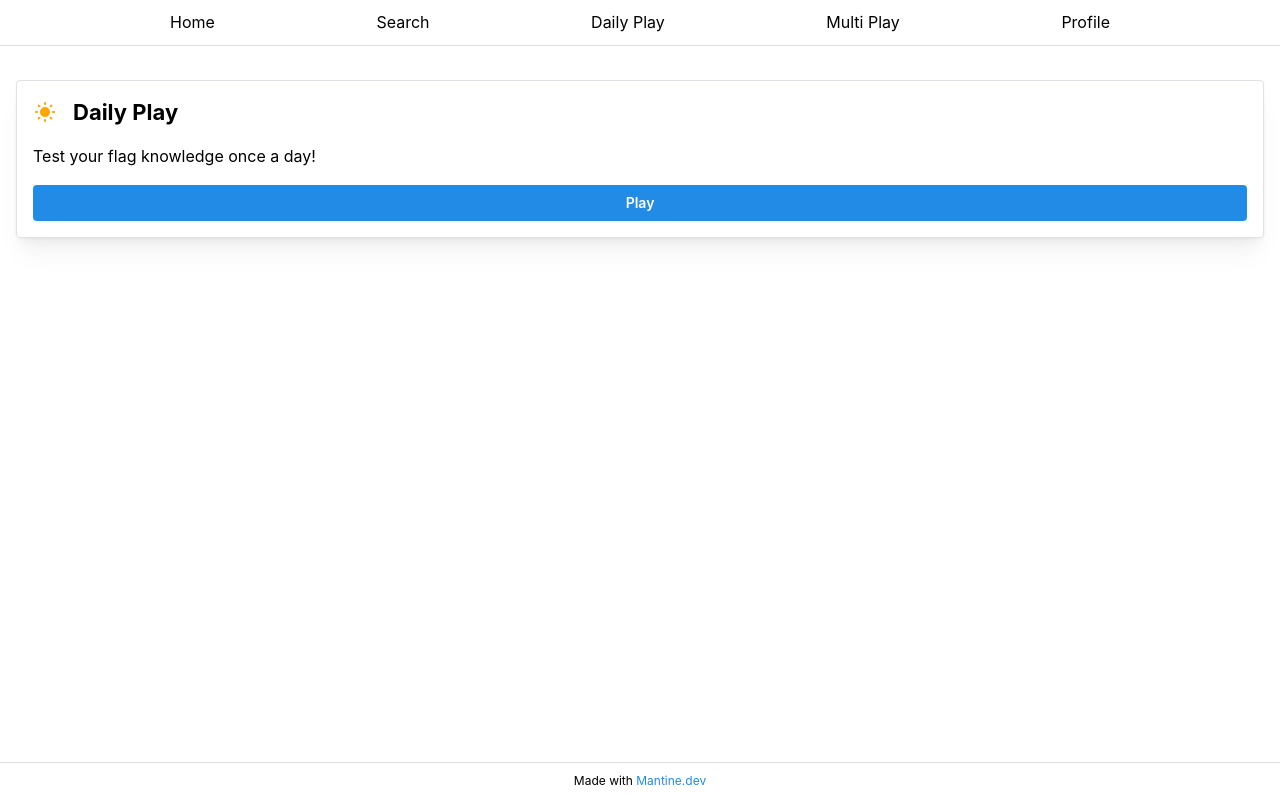
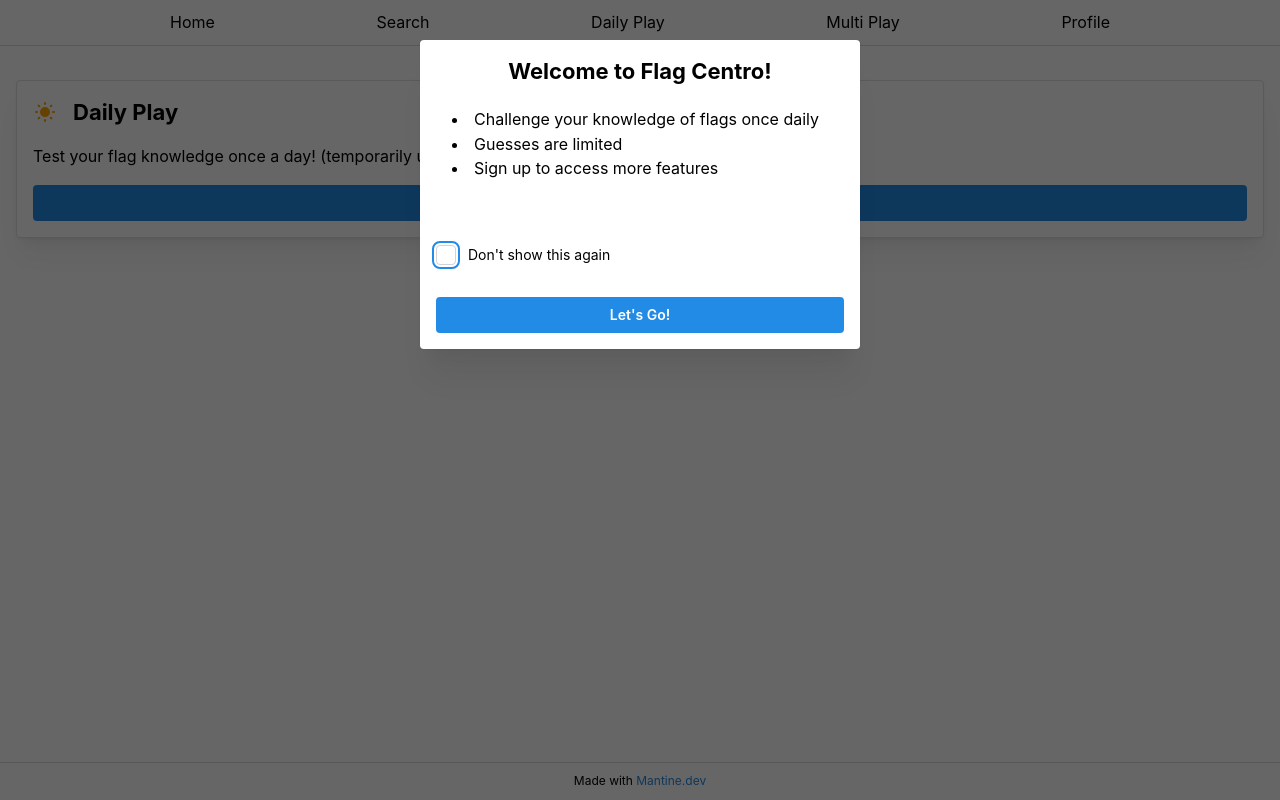
Before and after one commit to Jufrench/flagcentro, a React (Vite) app: page / in a window 1280 px wide. Built offline with nearby package versions, Linux system fonts and the light colour scheme.

Commit message:
Update home w/ local storage welcome modal display, improve search page UI

```diff
--- a/src/components/Home.tsx
+++ b/src/components/Home.tsx
@@ -1,37 +1,123 @@
 // import { useState } from "react";
-import { Stack } from "@mantine/core";
-import { useDisclosure } from "@mantine/hooks";
+import { Button, Checkbox, List, Modal, Stack, Title } from "@mantine/core";
+import { useDisclosure, useLocalStorage } from "@mantine/hooks";
 
-import QuickPlayContent from "./quickplay/QuickPlayContent";
+// import QuickPlayContent from "./quickplay/QuickPlayContent";
 // import StandardQuickPlayCard from "./quickplay/StandardQuickPlayCard";
 // import RegionQuickCard from "./quickplay/RegionQuickCard";
-import DrawerWrapper from "./DrawerWrapper";
+// import DrawerWrapper from "./DrawerWrapper";
 import DailyPlayBanner from "./dailyplay/DailyPlayBanner";
+import { useState } from "react";
 // import QuickPlayModalWrapper from "./quickplay/QuickPlayModalWrapper";
 
 export default function Home() {
-  const [opened, { open, close }] = useDisclosure(false);
+  // const [hasLocalStorage, setHasLocalStorage] = useState<boolean>(false);
+  // const [showWelcomeModal, setShowWelcomeModal] = useLocalStorage<boolean>({
+  //   key: 'show_welcome_modal',
+  //   defaultValue: true
+  // });
+
+  // const [hideWelcomeModal, setHideWelcomeModal] = useLocalStorage<boolean>({
+  //   key: 'hide_welcome_modal',
+  //   defaultValue: false
+  // });
+
+  const [dontShowAgainChecked, setDontShowAgainChecked] = useState<boolean>(false);
+  const [dontShowAgain, setDontShowAgain] = useLocalStorage<boolean>({
+    key: 'dont_show_again',
+    defaultValue: false
+  });
+
+
+  // const [opened, { open, close }] = useDisclosure(false);
+  // const [isDailyPlayOpen, dailyPlayHandlers] = useDisclosure(false);
+  // const dailyPlayDrawer = {
+  //   opened: isDailyPlayOpen,
+  //   open: dailyPlayHandlers.open,
+  //   close: dailyPlayHandlers.close
+  // };
+  // const [openedModal, { open: openModal, close: closeModal }] = useDisclosure(false);
+  const [isWelcomeModalOpen, welcomeModalHandlers] = useDisclosure(true);
+  const welcomeModal = {
+    opened: isWelcomeModalOpen,
+    open: welcomeModalHandlers.open,
+    close: welcomeModalHandlers.close
+  };
+
+  // const [isLoginOpen, loginModalHandlers] = useDisclosure(false);
+  // const loginModal = {
+  //   opened: isLoginOpen,
+  //   open: loginModalHandlers.open,
+  //   close: loginModalHandlers.close
+  // };
+
+  // useEffect(() => {
+    // const storageValue = readLocalStorageValue({ key: 'show_welcome_modal' });
+    // const storageValue = readLocalStorageValue({ key: 'dont_show_again' });
+    // setHasLocalStorage(storageValue === true);
+  // }, []);
+
   // const [activeRegions, setActiveRegions] = useState<string[]>([]);
   // const [quickPlayType, setQuickPlayType] = useState<string>("standard");
 
   // const handleSetRegions = (regions_param: string[]) => setActiveRegions(regions_param);
   // const handleSetQuickplayType = (type: string) => setQuickPlayType(type);
 
+  // console.group('%c     ', 'background:tomato')
+  // console.log('dontShowAgainChecked:', dontShowAgainChecked)
+  // console.log('dontShowAgain:', dontShowAgain)
+  // console.log('==============')
+  // console.log('dontShowStorageValue:', dontShowStorageValue)
+  // console.groupEnd()
+
+  function handleCloseWelcomeModal() {
+    welcomeModal.close();
+    dontShowAgainChecked && setDontShowAgain(true);
+  }
+
   return (
     <>
       <Stack>
-        <DailyPlayBanner openDrawer={open} />
+        <DailyPlayBanner />
         {/* <StandardQuickPlayCard
           activeRegions={activeRegions}
           open={open}
           handleSetRegions={handleSetRegions}
           handleSetQuickplayType={handleSetQuickplayType}
         /> */}
+        {/* <Stack mt="lg">
+          <Button onClick={loginModal.open}>Log in</Button>
+          <Button onClick={loginModal.open}>Sign up</Button>
+        </Stack> */}
       </Stack>
-      <DrawerWrapper opened={opened} onClose={close} title="Quick Play">
-        {/* <QuickPlayContent quickPlayType={quickPlayType} countriesFilter={activeRegions} /> */}
+      {/* <DrawerWrapper opened={opened} onClose={close} title="Daily Play">
         <QuickPlayContent quickPlayType={"standard"} />
-      </DrawerWrapper>
+      </DrawerWrapper> */}
+
+      {!dontShowAgain &&
+        <Modal
+          withCloseButton={false}
+          opened={welcomeModal.opened}
+          onClose={() => {}}
+        >
+          <Title ta="center" mb="lg" order={3}>Welcome to Flag Centro!</Title>
+          <List mb="4em" withPadding>
+            <List.Item>Challenge your knowledge of flags once daily</List.Item>
+            <List.Item>Guesses are limited</List.Item>
+            <List.Item>Sign up to access more features</List.Item>
+          </List>
+          <Stack ta="center" gap="xl">
+            <Checkbox
+              onChange={e => setDontShowAgainChecked(e.currentTarget.checked)}
+              label="Don't show this again"
+            />
+            <Button onClick={handleCloseWelcomeModal}>
+              Let's Go!
+            </Button>
+          </Stack>
+        </Modal>
+      }
+      {/* <Modal opened={isLoginOpen} onClose={loginModal.close}>Create an account!</Modal> */}
     </>
   )
 }
--- a/src/components/Search.tsx
+++ b/src/components/Search.tsx
@@ -1,4 +1,4 @@
-import { Button, Group, Image, Paper, SimpleGrid, Stack, Text, TextInput } from "@mantine/core";
+import { Button, Divider, Group, Image, Paper, SimpleGrid, Stack, Text, TextInput } from "@mantine/core";
 import { useState } from "react";
 
 import Countries from "../assets/countries.json";
@@ -23,9 +23,10 @@ export default function Search() {
         <Text>Search for a Country</Text>
         <TextInput
           onChange={(event: React.ChangeEvent<HTMLInputElement>) => setUserInput(event.target.value)}
-          value={userInput} />
+          value={userInput}
+        />
       </div>
-      <Group gap={4} style={{ flexWrap: "nowrap", overflowX: "scroll" }}>
+      <Group mt="xs" gap="xs" style={{ flexWrap: "wrap" }}>
         {regions.map(item => {
           return (
             <Button
@@ -35,15 +36,16 @@ export default function Search() {
                 const value = activeRegion === item ? "" : item;
                 setActiveRegion(value);
               }}
-              rightSection={activeRegion === item ? "x" : " "}
+              rightSection={activeRegion === item ? "x" : null}
               size="xs"
-              style={{ overflow: "visible" }}
-              variant={activeRegion === item ? "filled" : "outline"}>
-              {item}
+              variant={activeRegion === item ? "filled" : "outline"}
+            >
+              <Text component="span" tt="capitalize">{item}</Text>
             </Button>
           )
         })}
       </Group>
+      <Divider my="xs" />
       <SimpleGrid cols={2}>
         {foundCoutnries.map((country: any) => {
           return (
@@ -62,12 +64,21 @@ export default function Search() {
             //     <Image src={country.flags.png} alt={country.flags.alt} />
             //   </Card.Section>
             // </Card>
-            <Paper key={country.name} withBorder>
-              <Text size="md" pb="xs" style={{ background: "#fff", color: "#000" }}>
+            <Stack key={country.name} gap={3}>
+              {/* <Text ta="center" size="md" style={{ background: "#eee", border: "1px solid gray" }}>{country.name}</Text> */}
+              <Paper withBorder ta="center" shadow="sm">
                 {country.name}
-              </Text>
-              <Image src={country.flags.png} alt={country.flags.alt} />
-            </Paper>
+              </Paper>
+              <Paper withBorder shadow="sm">
+                <Image radius="sm" src={country.flags.png} style={{ border: "1px solid gray" }} />
+              </Paper>
+            </Stack>
+            // <Paper key={country.name} withBorder>
+            //   <Text size="md" pb="xs" style={{ background: "#fff", color: "#000" }}>
+            //     {country.name}
+            //   </Text>
+            //   <Image src={country.flags.png} alt={country.flags.alt} />
+            // </Paper>
           )
         })}
       </SimpleGrid>
--- a/src/components/dailyplay/DailyPlayBanner.tsx
+++ b/src/components/dailyplay/DailyPlayBanner.tsx
@@ -1,24 +1,30 @@
 import { Button, Group, Paper, Stack, Text, Title } from "@mantine/core";
 import { IconSunFilled } from "@tabler/icons-react";
+import DrawerWrapper from "../DrawerWrapper";
+import QuickPlayContent from "../quickplay/QuickPlayContent";
+import { useDisclosure } from "@mantine/hooks";
 
-interface DailyPlayBannerProps {
-  openDrawer: () => void;
-}
+export default function DailyPlayBanner() {
+  const [opened, { open, close }] = useDisclosure(false);
 
-export default function DailyPlayBanner(props: DailyPlayBannerProps) {
   return (
+    <>
     <Paper withBorder p="md" shadow="md">
       <Stack>
         <Group>
           <IconSunFilled color="orange" />
           <Title order={3}>Daily Play</Title>
         </Group>
-        <Text>Test your flag knowledge once a day!</Text>
-        <Button
-          onClick={() => props.openDrawer()}>
-            Play
+        <Text>Test your flag knowledge once a day! (temporarily unlimited)</Text>
+        <Button onClick={open}>
+          Play
         </Button>
       </Stack>
     </Paper>
+    <DrawerWrapper opened={opened} onClose={close} title="Daily Play">
+      {/* <QuickPlayContent quickPlayType={quickPlayType} countriesFilter={activeRegions} /> */}
+      <QuickPlayContent quickPlayType={"standard"} />
+    </DrawerWrapper>
+    </>
   )
 }
```
